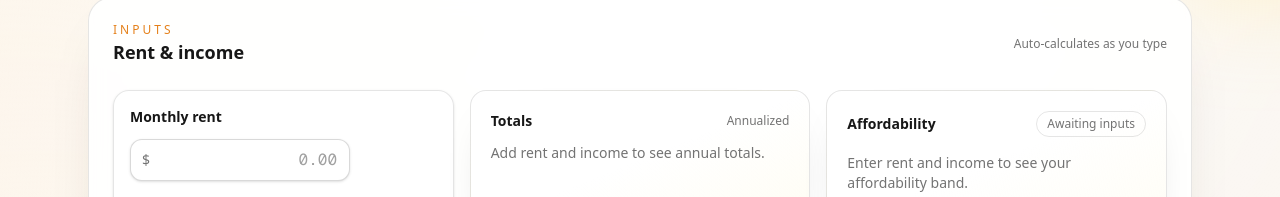
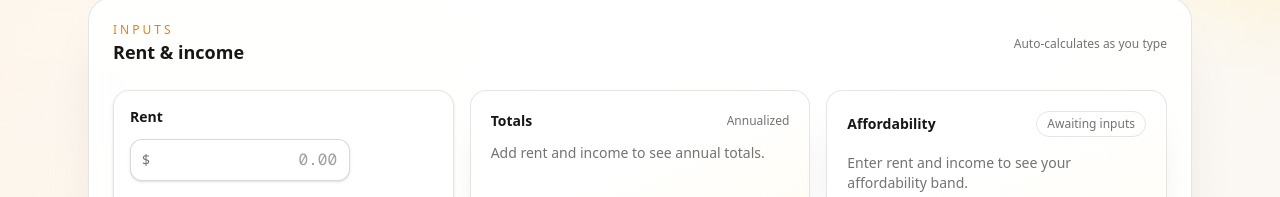
Before and after one commit to jmsjoaquin/affordability-calculator-web, a Next.js app: page / in a window 1280 px wide. Shown: the part 184-381 px from the top of the page. Built offline with nearby package versions, Linux system fonts and the light colour scheme.

Commit message:
fixed the annual rent computation

```diff
--- a/src/app/page.tsx
+++ b/src/app/page.tsx
@@ -25,8 +25,8 @@ const CURRENCIES = [
 ];
 
 export default function HomePage() {
-  const [rent, setRent] = useState<{ amount: number | ""; frequency: "monthly" }>(
-    { amount: "", frequency: "monthly" }
+  const [rent, setRent] = useState<{ amount: number | ""; frequency: "weekly" }>(
+    { amount: "", frequency: "weekly" }
   );
   const currency = CURRENCIES[0];
   const rentForInput = useMemo(() => {
@@ -40,7 +40,7 @@ export default function HomePage() {
 
   const handleRentChange = (v: {
     amount: number;
-    frequency: "monthly";
+    frequency: "weekly";
     annual: number;
   }) => {
     setRent({ amount: v.amount, frequency: v.frequency });
--- a/src/components/RentInput.tsx
+++ b/src/components/RentInput.tsx
@@ -47,8 +47,8 @@ export function RentInput({
   onChange,
   currencySymbol = "$",
 }: {
-  value: { amount: number; frequency: "monthly"; annual: number };
-  onChange: (v: { amount: number; frequency: "monthly"; annual: number }) => void;
+  value: { amount: number; frequency: "weekly"; annual: number };
+  onChange: (v: { amount: number; frequency: "weekly"; annual: number }) => void;
   currencySymbol?: string;
 }) {
   const inputRef = useRef<HTMLInputElement | null>(null);
@@ -119,7 +119,7 @@ export function RentInput({
   return (
     <div className="space-y-3">
       <label className="block text-sm font-semibold text-neutral-900 dark:text-neutral-100">
-        Monthly rent
+        Rent
       </label>
       <div className="relative w-full max-w-[220px]">
         <span className="pointer-events-none absolute left-3 top-1/2 -translate-y-1/2 text-sm text-neutral-500 dark:text-neutral-400">
@@ -137,7 +137,7 @@ export function RentInput({
             if (!draft && value.amount) setDraft(nf.format(value.amount));
           }}
           placeholder="0.00"
-          aria-label="Monthly rent"
+          aria-label="Weekly rent"
         />
       </div>
       <p className="text-sm text-neutral-500 dark:text-neutral-400">
```
